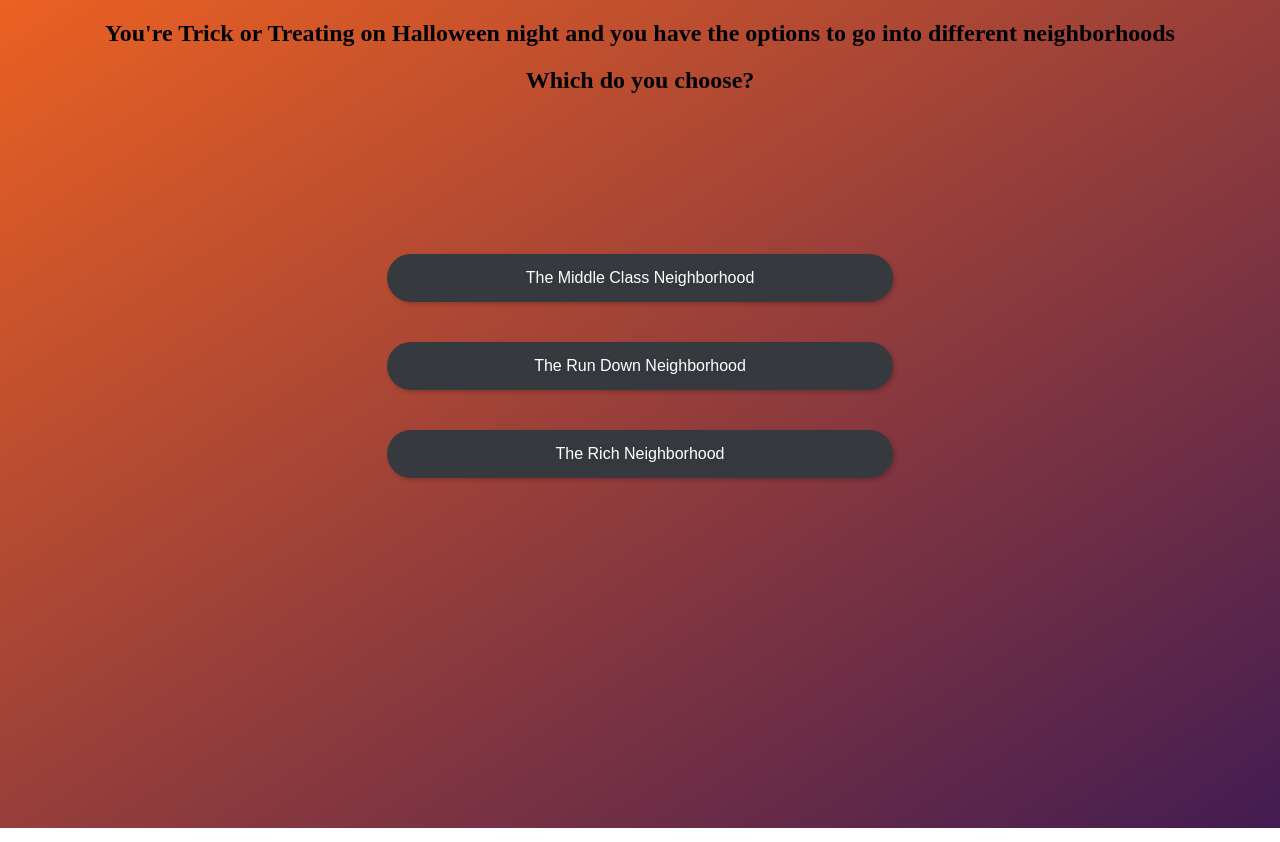
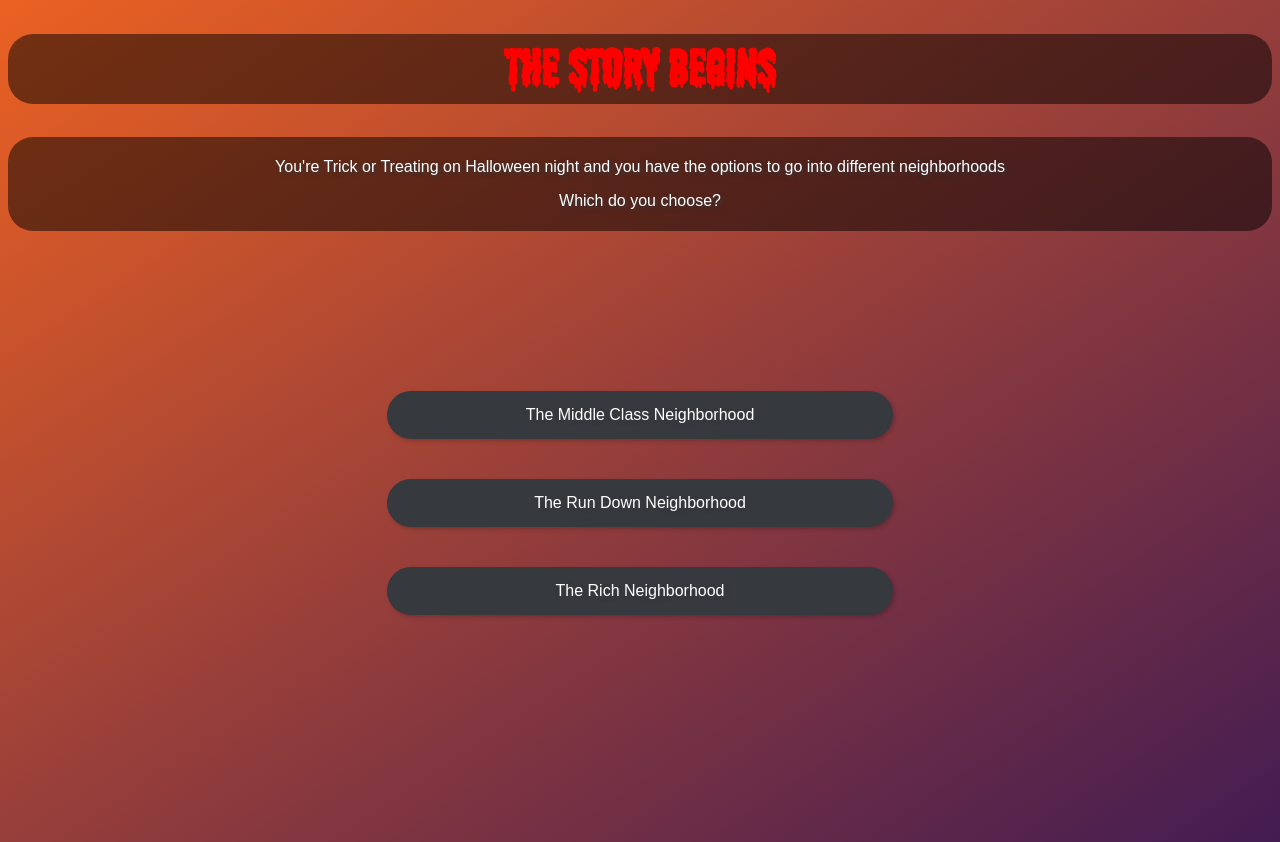
Before and after one commit to MonoToneMoe/Group-CYOA-with-Styles, a plain HTML site: page pages/pageOne.html in a window 1280 px wide. Drawn offline with Linux system fonts and the light colour scheme.

Commit message:
page one change

```diff
--- a/pages/pageOne.html
+++ b/pages/pageOne.html
@@ -7,8 +7,11 @@
     <link rel="stylesheet" href="../styles/styles.css">
 </head>
 <body class="center">
-    <h2>You're Trick or Treating on Halloween night and you have the options to go into different neighborhoods</h2>
-    <h2>Which do you choose?</h2>
+    <h1 class="storyTxt">The Story Begins</h1>
+    <div class="storyTxt">
+        <p class="white arial">You're Trick or Treating on Halloween night and you have the options to go into different neighborhoods</p>
+    <p class="white arial">Which do you choose?</p>
+    </div>
     <div class="link yes"><a href="./MiddleClass.html"><p class="white linkTxt">The Middle Class Neighborhood</p></a></div>
     <div class="link no"><a href="./RunDown.html"><p class="white linkTxt">The Run Down Neighborhood</p></a></div>
     <div class="link no"><a href="./Rich.html"><p class="white linkTxt">The Rich Neighborhood</p></a></div>
```
